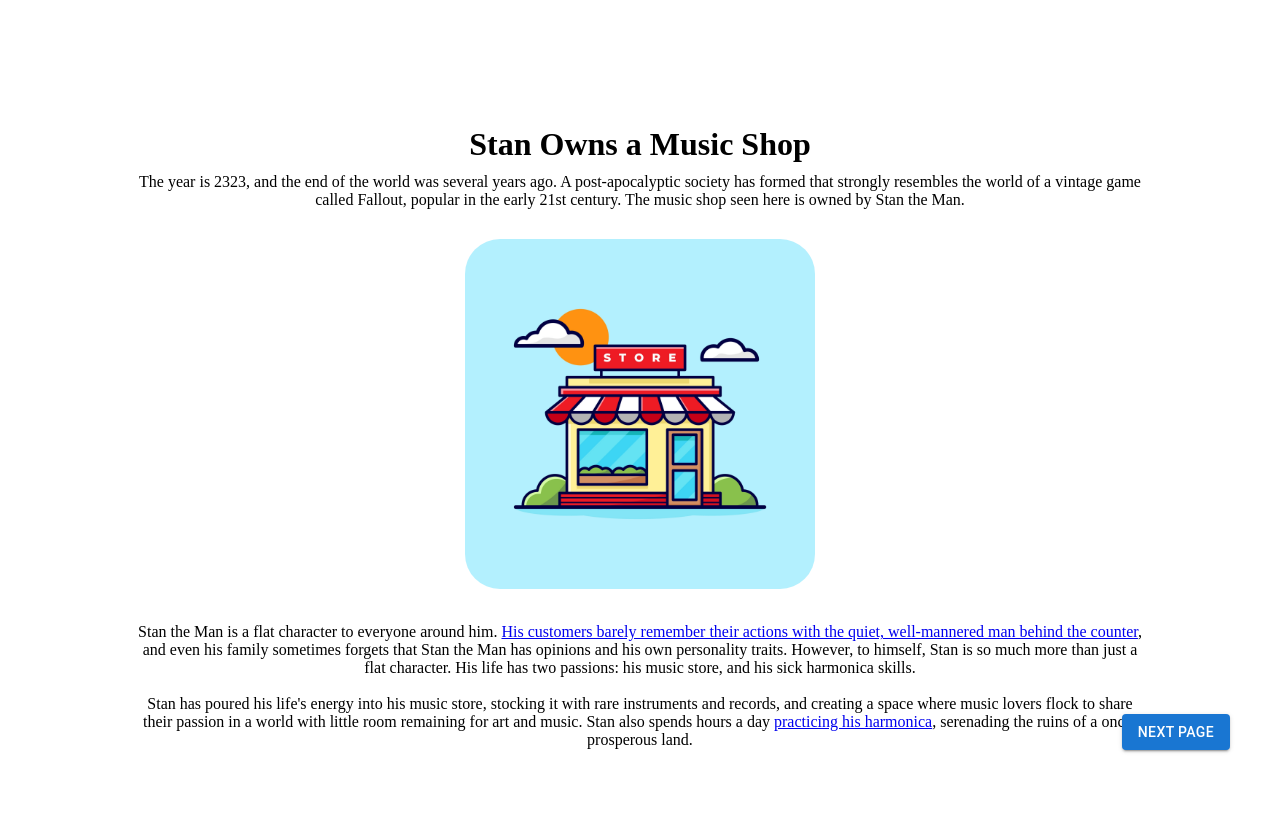
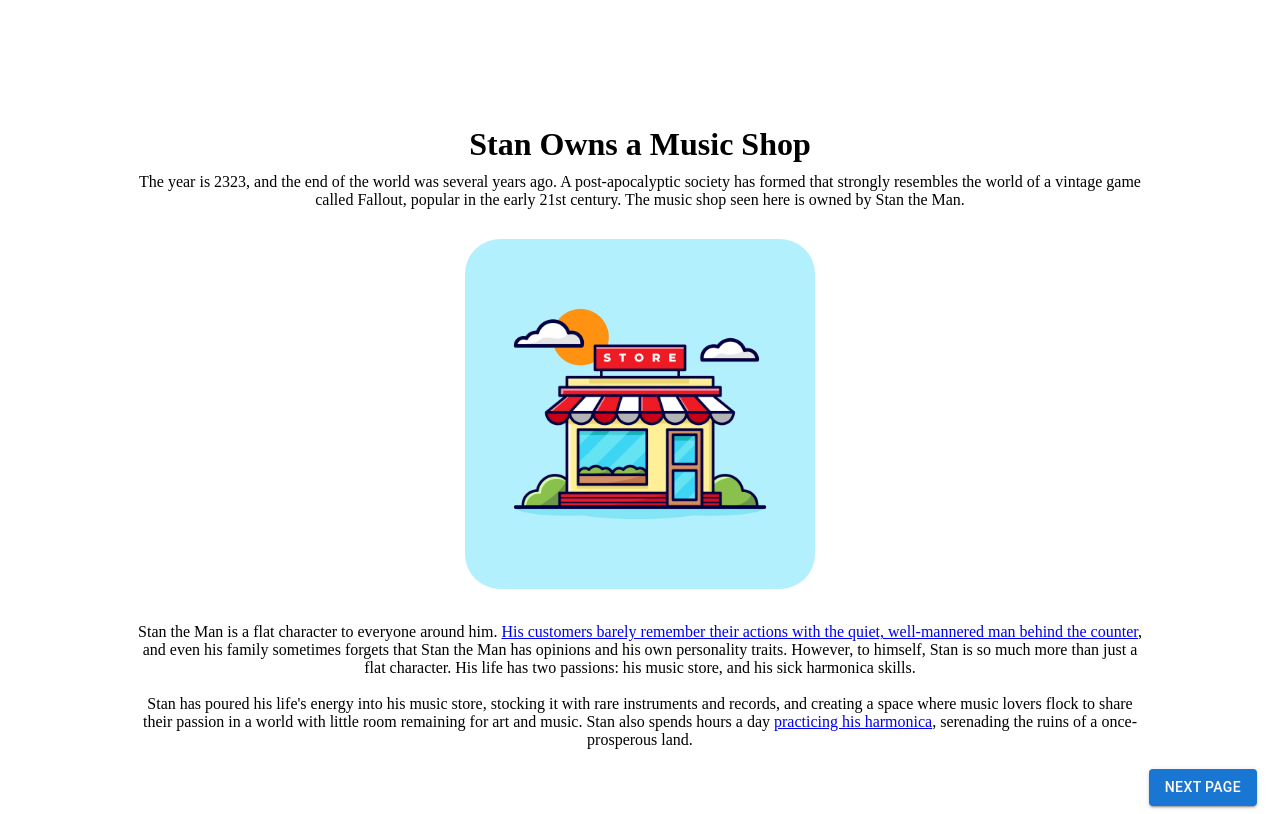
Before and after one commit to wjpasq/Harmaniacs, a React (Create React App) app: page / in a window 1280 px wide. Both pictures are taken after a click on the button "START". Built offline with nearby package versions, Linux system fonts and the light colour scheme.

Commit message:
Fixed the next page button so it doesn't overlap the text.

```diff
--- a/src/index.css
+++ b/src/index.css
@@ -44,9 +44,11 @@ p {
 }
 
 #next-page-button {
-    position: absolute;
-    right: 50px;
-    bottom: 50px;
+    display: flex;
+    margin-top: 20px;
+    margin-bottom: 5px;
+    margin-left: auto;
+    margin-right: 15px;
 }
 
 /* for any images in narrative page */
```
